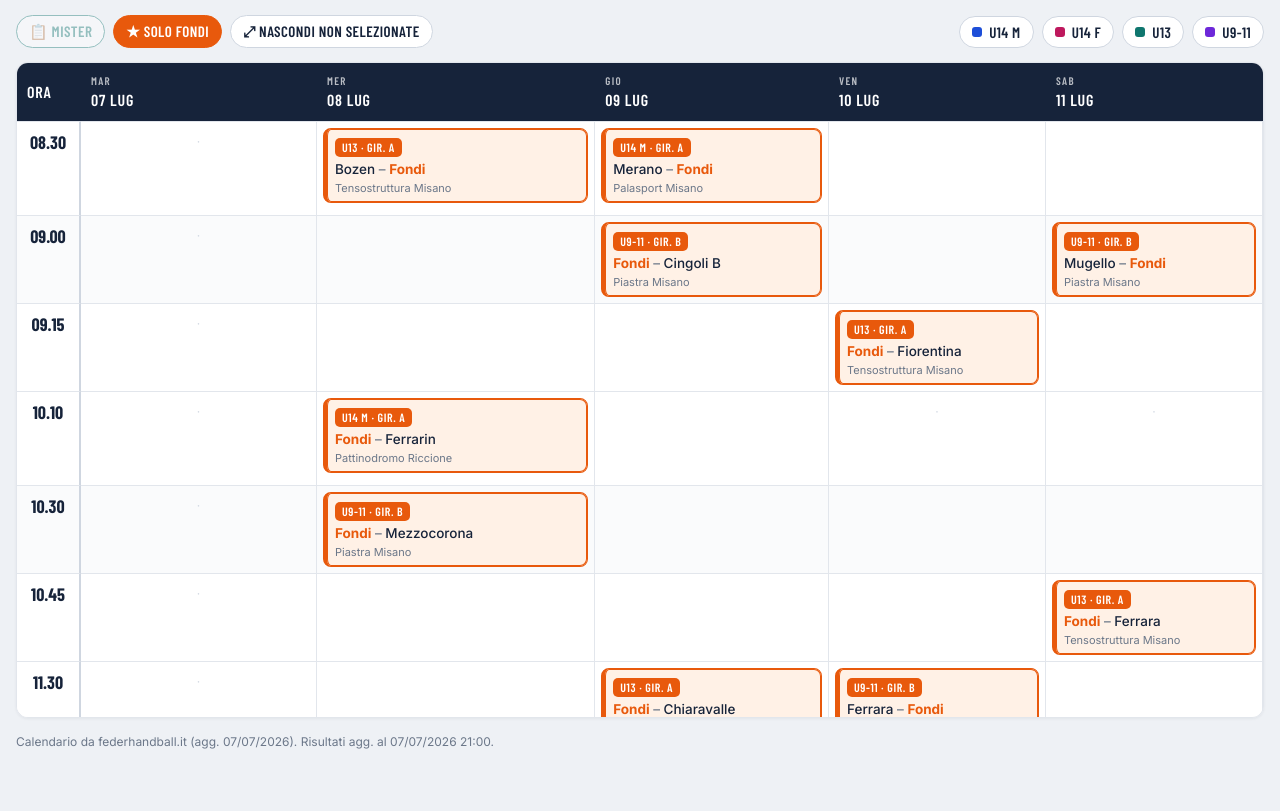
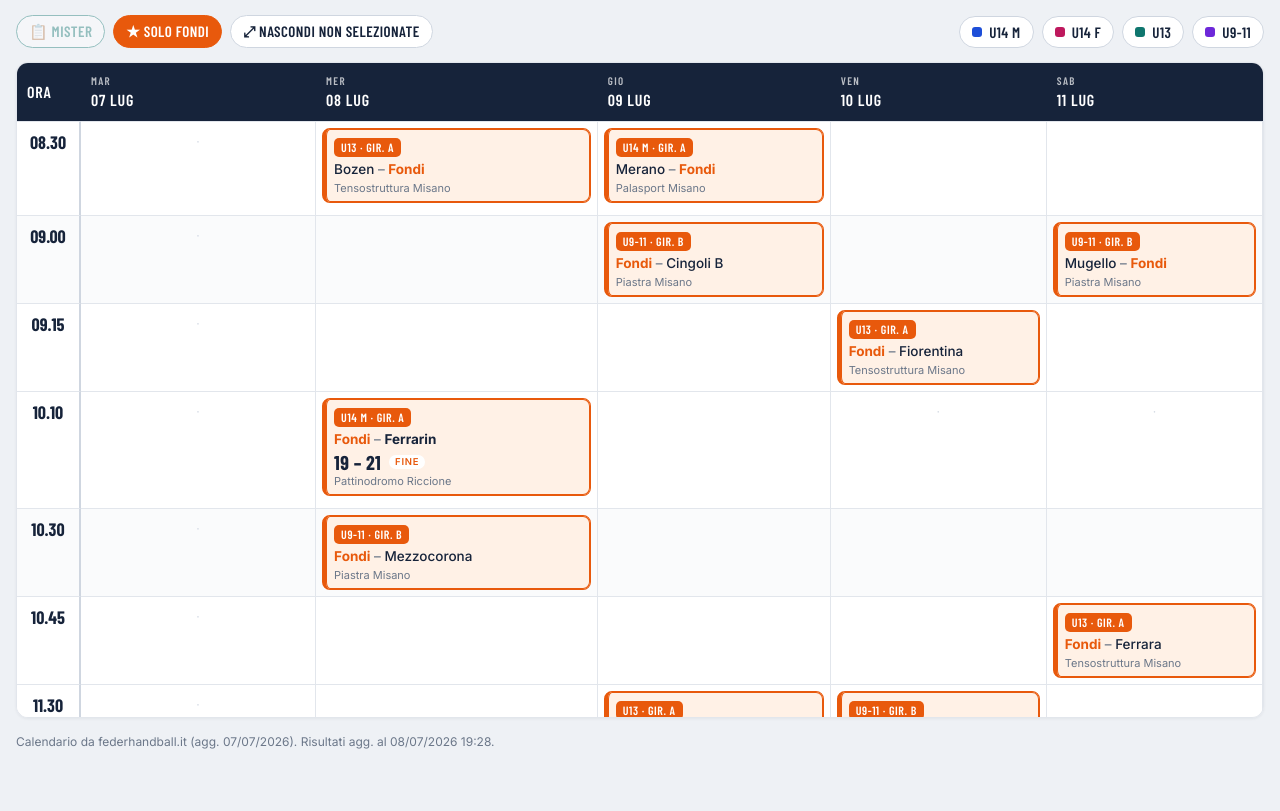
Before and after one commit to SharkenCode80/FestivalDellaPallamano26, a plain HTML site: page index.html in a window 1280 px wide. Shown: the part 118-929 px from the top of the page. Drawn offline with nearby package versions, Linux system fonts and the light colour scheme.

Commit message:
Add files via upload
creata da generatore

```diff
--- a/index.html
+++ b/index.html
@@ -25,6 +25,11 @@
     padding:20px 16px 60px;
   }
   .wrap{max-width:1400px;margin:0 auto}
+  #credit{position:fixed;top:8px;right:10px;z-index:9999;font-family:"Barlow Condensed",sans-serif;
+    font-weight:600;font-size:12px;letter-spacing:.08em;text-transform:uppercase;color:var(--muted);
+    background:rgba(255,255,255,.72);padding:2px 9px;border-radius:999px;border:1px solid var(--line);
+    pointer-events:none;user-select:none}
+  @media (max-width:600px){#credit{font-size:10px;top:6px;right:6px;padding:2px 7px}}
 
   header.top{margin-bottom:18px}
   .eyebrow{
@@ -432,6 +437,7 @@ function applyMeta(ev, resMeta){
     const set=(id,txt)=>{ const el=document.getElementById(id); if(el&&txt) el.textContent=txt; };
     set("ev-eyebrow", ev.eyebrow);
     set("ev-title", ev.title);
+    if(ev.title) document.title = ev.title;   // nome scheda browser dal calendario
     const sub=document.getElementById("ev-sub");
     if(sub && ev.subtitle){
       sub.innerHTML = `<b>${ev.subtitle}</b> — griglia per giorno (colonne) e orario (righe). Le partite del <b style="color:var(--fondi)">${FONDI}</b> sono evidenziate in arancione.`;
@@ -495,17 +501,36 @@ async function init(){
     updateView();
   }catch(err){
     document.querySelector(".board").innerHTML =
-      `<div style="padding:24px;color:var(--muted);font-size:14px;line-height:1.6">
+      `<div style="padding:24px;color:var(--muted);font-size:14px;line-height:1.7">
         <b style="color:var(--ink)">Impossibile caricare <code>calendario.json</code>.</b><br>
-        Verifica che il file <code>calendario.json</code> sia nella stessa cartella di questa pagina
-        e che la pagina sia aperta tramite un indirizzo <b>http/https</b> (es. GitHub Pages),
-        non aprendo il file direttamente dal disco.<br>
+        Assicurati che <code>calendario.json</code> (e opzionalmente <code>risultati.json</code>)
+        siano nella <b>stessa cartella</b> di questa pagina.<br><br>
+        Se stai aprendo il file con doppio clic dal disco (<code>file://</code>), il browser blocca
+        il caricamento dei JSON: serve un piccolo server locale. Dalla cartella, esegui una di queste
+        e poi apri <code>http://localhost:8000</code>:
+        <div style="margin:6px 0;font-family:monospace;color:var(--ink)">
+          python3 -m http.server 8000<br>
+          npx serve .
+        </div>
+        Online (GitHub Pages o qualsiasi hosting) funziona invece direttamente.<br>
         <span style="font-size:12px">Dettaglio: ${err.message}</span>
       </div>`;
   }
 }
 init();
 
+/* credito (offuscato, reinserito se rimosso) */
+(function(){
+  const n = new TextDecoder().decode(Uint8Array.from(atob("VmluY2Vuem8gRm9ydGU="), c=>c.charCodeAt(0)));
+  function ensure(){
+    let el = document.getElementById("credit");
+    if(!el){ el = document.createElement("div"); el.id = "credit"; document.body.appendChild(el); }
+    if(el.textContent !== n) el.textContent = n;
+  }
+  ensure();
+  try{ new MutationObserver(ensure).observe(document.body, {childList:true, subtree:true}); }catch(_){}
+})();
+
 </script>
 </body>
 </html>
--- a/risultati.json
+++ b/risultati.json
@@ -1,18 +1,414 @@
 {
-  "updated": "07/07/2026 21:00",
+  "updated": "08/07/2026 19:28",
   "source": "federhandball.it/live-ticker",
-  "note": "hs = punti squadra di casa, as = punti squadra ospite. status: FINE | LIVE | (vuoto = da giocare). Nomi e ordine come nel live-ticker; il match col calendario è automatico e non distingue maiuscole/spazi.",
   "results": [
-    { "date": "07/07", "home": "FERRARIN",          "away": "CRENNA",           "hs": 13, "as": 15, "status": "FINE" },
-    { "date": "07/07", "home": "RAPID NONANTOLA",    "away": "PRESSANO",         "hs": 13, "as": 17, "status": "FINE" },
-    { "date": "07/07", "home": "CONVERSANO",         "away": "VASTO",            "hs": 24, "as": 14, "status": "FINE" },
-    { "date": "07/07", "home": "CASSANO MAGNAGO",    "away": "MERANO",           "hs": 16, "as": 17, "status": "FINE" },
-    { "date": "07/07", "home": "VERONA CITY",        "away": "CAMERANO",         "hs": 13, "as": 29, "status": "FINE" },
-    { "date": "07/07", "home": "ALBATRO",            "away": "MALO",             "hs": 23, "as": 26, "status": "FINE" },
-    { "date": "07/07", "home": "CUS CASSINO GAETA",  "away": "FONDI",            "hs": 9,  "as": 11, "status": "FINE" },
-    { "date": "07/07", "home": "VERDAZZURRO",        "away": "IMOLA",            "hs": 12, "as": 19, "status": "FINE" },
-    { "date": "07/07", "home": "KALTERN",            "away": "29 MARTIRI",       "hs": 25, "as": 17, "status": "FINE" },
-    { "date": "07/07", "home": "CINGOLI",            "away": "BELLUNO",          "hs": 14, "as": 12, "status": "FINE" },
-    { "date": "07/07", "home": "PUTIGNANO",          "away": "ARETUSA",          "hs": 12, "as": 20, "status": "FINE" }
+    {
+      "date": "07/07",
+      "home": "Conversano",
+      "away": "Vasto",
+      "hs": 24,
+      "as": 14,
+      "status": "FINE"
+    },
+    {
+      "date": "07/07",
+      "home": "Ferrarin",
+      "away": "Crenna",
+      "hs": 13,
+      "as": 15,
+      "status": "FINE"
+    },
+    {
+      "date": "07/07",
+      "home": "Rapid Nonantola",
+      "away": "Pressano",
+      "hs": 13,
+      "as": 17,
+      "status": "FINE"
+    },
+    {
+      "date": "07/07",
+      "home": "Albatro",
+      "away": "Malo",
+      "hs": 23,
+      "as": 26,
+      "status": "FINE"
+    },
+    {
+      "date": "07/07",
+      "home": "Cassano Magnago",
+      "away": "Merano",
+      "hs": 16,
+      "as": 17,
+      "status": "FINE"
+    },
+    {
+      "date": "07/07",
+      "home": "Putignano",
+      "away": "Aretusa",
+      "hs": 12,
+      "as": 20,
+      "status": "FINE"
+    },
+    {
+      "date": "07/07",
+      "home": "Verona City",
+      "away": "Camerano",
+      "hs": 13,
+      "as": 29,
+      "status": "FINE"
+    },
+    {
+      "date": "07/07",
+      "home": "Cingoli",
+      "away": "Belluno",
+      "hs": 14,
+      "as": 12,
+      "status": "FINE"
+    },
+    {
+      "date": "07/07",
+      "home": "Cus Cassino Gaeta",
+      "away": "Fondi",
+      "hs": 9,
+      "as": 11,
+      "status": "FINE"
+    },
+    {
+      "date": "07/07",
+      "home": "Kaltern",
+      "away": "29 Martiri",
+      "hs": 25,
+      "as": 17,
+      "status": "FINE"
+    },
+    {
+      "date": "07/07",
+      "home": "Verdazzurro",
+      "away": "Imola",
+      "hs": 12,
+      "as": 19,
+      "status": "FINE"
+    },
+    {
+      "date": "08/07",
+      "home": "Aretusa",
+      "away": "Cingoli",
+      "hs": 17,
+      "as": 18,
+      "status": "FINE"
+    },
+    {
+      "date": "08/07",
+      "home": "Camerano",
+      "away": "Verdazzurro",
+      "hs": 31,
+      "as": 11,
+      "status": "FINE"
+    },
+    {
+      "date": "08/07",
+      "home": "Malo",
+      "away": "Kaltern",
+      "hs": 18,
+      "as": 21,
+      "status": "FINE"
+    },
+    {
+      "date": "08/07",
+      "home": "Merano",
+      "away": "Cus Cassino Gaeta",
+      "hs": 26,
+      "as": 7,
+      "status": "FINE"
+    },
+    {
+      "date": "08/07",
+      "home": "Avola",
+      "away": "Putignano",
+      "hs": 10,
+      "as": 9,
+      "status": "FINE"
+    },
+    {
+      "date": "08/07",
+      "home": "Crenna",
+      "away": "Cassano Magnago",
+      "hs": 17,
+      "as": 16,
+      "status": "FINE"
+    },
+    {
+      "date": "08/07",
+      "home": "Pressano",
+      "away": "Verona City",
+      "hs": 13,
+      "as": 20,
+      "status": "FINE"
+    },
+    {
+      "date": "08/07",
+      "home": "Vasto",
+      "away": "Albatro",
+      "hs": 21,
+      "as": 15,
+      "status": "FINE"
+    },
+    {
+      "date": "08/07",
+      "home": "29 Martiri",
+      "away": "Conversano",
+      "hs": 15,
+      "as": 24,
+      "status": "FINE"
+    },
+    {
+      "date": "08/07",
+      "home": "Belluno",
+      "away": "Olimpic Massa M.",
+      "hs": 24,
+      "as": 14,
+      "status": "FINE"
+    },
+    {
+      "date": "08/07",
+      "home": "Fondi",
+      "away": "Ferrarin",
+      "hs": 19,
+      "as": 21,
+      "status": "FINE"
+    },
+    {
+      "date": "08/07",
+      "home": "Imola",
+      "away": "Rapid Nonantola",
+      "hs": 17,
+      "as": 18,
+      "status": "FINE"
+    },
+    {
+      "date": "08/07",
+      "home": "Cingoli",
+      "away": "Ariosto",
+      "hs": 12,
+      "as": 16,
+      "status": "FINE"
+    },
+    {
+      "date": "08/07",
+      "home": "Laugen",
+      "away": "Dossobuono",
+      "hs": 37,
+      "as": 21,
+      "status": "FINE"
+    },
+    {
+      "date": "08/07",
+      "home": "Leno",
+      "away": "Seiseralms",
+      "hs": 11,
+      "as": 15,
+      "status": "FINE"
+    },
+    {
+      "date": "08/07",
+      "home": "Mestrino",
+      "away": "Cassano Magnago",
+      "hs": 25,
+      "as": 18,
+      "status": "FINE"
+    },
+    {
+      "date": "08/07",
+      "home": "Brixen",
+      "away": "Montecarlo",
+      "hs": 27,
+      "as": 11,
+      "status": "FINE"
+    },
+    {
+      "date": "08/07",
+      "home": "Camerano",
+      "away": "Marsala",
+      "hs": 28,
+      "as": 26,
+      "status": "FINE"
+    },
+    {
+      "date": "08/07",
+      "home": "Oderzo",
+      "away": "Sassari",
+      "hs": 30,
+      "as": 11,
+      "status": "FINE"
+    },
+    {
+      "date": "08/07",
+      "home": "Spallanzani Casalgrande",
+      "away": "Fondi",
+      "hs": 24,
+      "as": 11,
+      "status": "FINE"
+    },
+    {
+      "date": "08/07",
+      "home": "Conversano",
+      "away": "Malo",
+      "hs": 22,
+      "as": 12,
+      "status": "FINE"
+    },
+    {
+      "date": "08/07",
+      "home": "Ferrarin",
+      "away": "Merano",
+      "hs": 16,
+      "as": 17,
+      "status": "FINE"
+    },
+    {
+      "date": "08/07",
+      "home": "Olimpic Massa M.",
+      "away": "Aretusa",
+      "hs": 13,
+      "as": 29,
+      "status": "FINE"
+    },
+    {
+      "date": "08/07",
+      "home": "Rapid Nonantola",
+      "away": "Camerano",
+      "hs": 20,
+      "as": 29,
+      "status": "FINE"
+    },
+    {
+      "date": "08/07",
+      "home": "Cingoli",
+      "away": "Putignano",
+      "hs": 13,
+      "as": 16,
+      "status": "FINE"
+    },
+    {
+      "date": "08/07",
+      "home": "Cus Cassino Gaeta",
+      "away": "Cassano Magnago",
+      "hs": 15,
+      "as": 15,
+      "status": "FINE"
+    },
+    {
+      "date": "08/07",
+      "home": "Kaltern",
+      "away": "Albatro",
+      "hs": 19,
+      "as": 15,
+      "status": "FINE"
+    },
+    {
+      "date": "08/07",
+      "home": "Verdazzurro",
+      "away": "Verona City",
+      "hs": 9,
+      "as": 24,
+      "status": "FINE"
+    },
+    {
+      "date": "08/07",
+      "home": "29 Martiri",
+      "away": "Vasto",
+      "hs": 18,
+      "as": 11,
+      "status": "FINE"
+    },
+    {
+      "date": "08/07",
+      "home": "Belluno",
+      "away": "Avola",
+      "hs": 19,
+      "as": 11,
+      "status": "FINE"
+    },
+    {
+      "date": "08/07",
+      "home": "Fondi",
+      "away": "Crenna",
+      "hs": 18,
+      "as": 21,
+      "status": "FINE"
+    },
+    {
+      "date": "08/07",
+      "home": "Imola",
+      "away": "Pressano",
+      "hs": 10,
+      "as": 19,
+      "status": "FINE"
+    },
+    {
+      "date": "08/07",
+      "home": "Fondi",
+      "away": "Mestrino",
+      "hs": 15,
+      "as": 30,
+      "status": "FINE"
+    },
+    {
+      "date": "08/07",
+      "home": "Marsala",
+      "away": "Laugen",
+      "hs": 16,
+      "as": 23,
+      "status": "FINE"
+    },
+    {
+      "date": "08/07",
+      "home": "Montecarlo",
+      "away": "Cingoli",
+      "hs": 16,
+      "as": 28,
+      "status": "FINE"
+    },
+    {
+      "date": "08/07",
+      "home": "Sassari",
+      "away": "Leno",
+      "hs": 5,
+      "as": 30,
+      "status": "FINE"
+    },
+    {
+      "date": "08/07",
+      "home": "Ariosto",
+      "away": "Brixen",
+      "hs": 9,
+      "as": 11,
+      "status": "LIVE"
+    },
+    {
+      "date": "08/07",
+      "home": "Cassano Magnago",
+      "away": "Spallanzani Casalgrande",
+      "hs": 6,
+      "as": 11,
+      "status": "LIVE"
+    },
+    {
+      "date": "08/07",
+      "home": "Dossobuono",
+      "away": "Camerano",
+      "hs": 13,
+      "as": 13,
+      "status": "LIVE"
+    },
+    {
+      "date": "08/07",
+      "home": "Seiseralms",
+      "away": "Oderzo",
+      "hs": 1,
+      "as": 4,
+      "status": "LIVE"
+    }
   ]
 }
```
